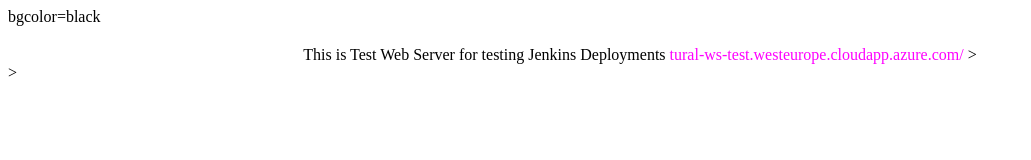
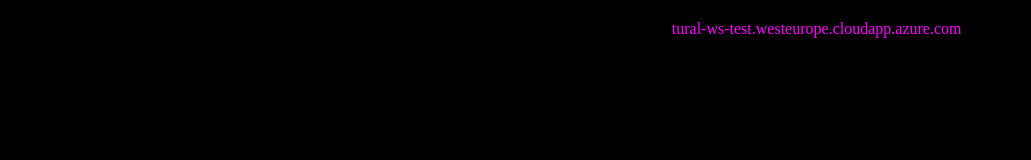
Before and after one commit to tural1/Jenkins-Test-App, a plain HTML site: page index.html in a window 1280 px wide. Shown: the whole page, without its empty margins (0-1031 px from the left). Drawn offline with Linux system fonts and the light colour scheme.

Commit message:
Update index.html

```diff
--- a/index.html
+++ b/index.html
@@ -3,13 +3,13 @@
 <head>
 	<title>Welcome to Test Web Server</title>
 </head>
-<body> bgcolor=black
+<body bgcolor=black>
 <center>
 <h2><font color="yellow"> </font></h2>
 
 This is Test Web Server for testing Jenkins Deployments
 
-<font color="magenta"> tural-ws-test.westeurope.cloudapp.azure.com/ </font>>
+<font color="magenta"> tural-ws-test.westeurope.cloudapp.azure.com </font>>
 
 </center>
 
```
